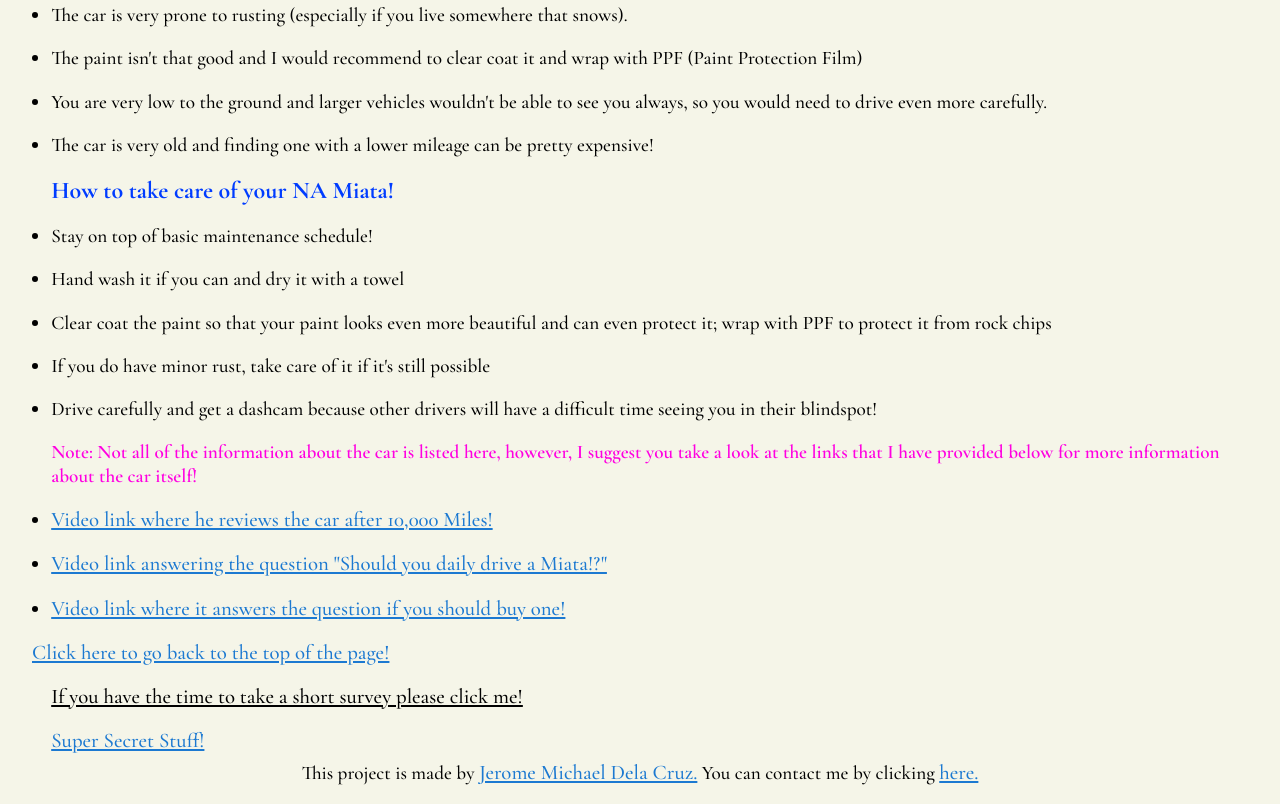
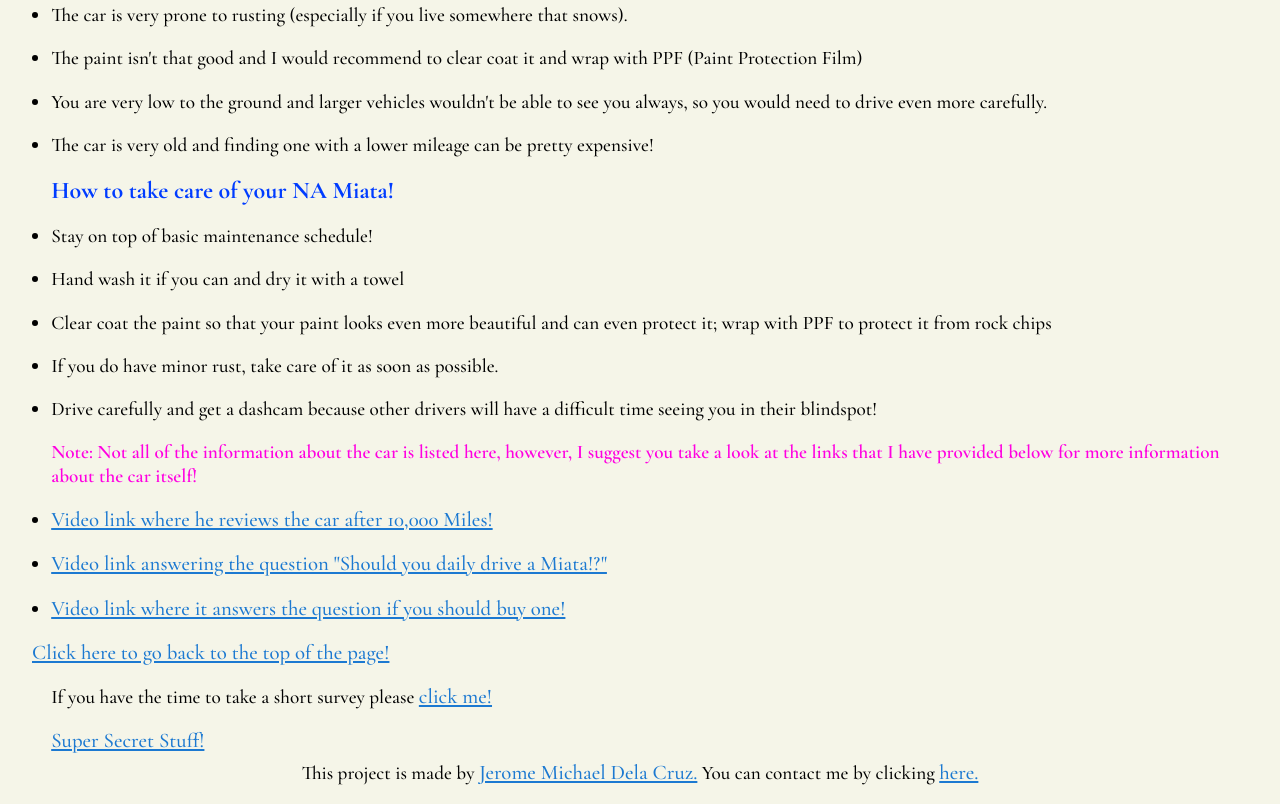
Before and after one commit to noonecaresman023/Working-with-Links-Class-Project, a plain HTML site: page main.html in a window 1280 px wide. Shown: the part 914-1718 px from the top of the page. Drawn offline with nearby package versions, Linux system fonts and the light colour scheme.

Commit message:
Update main.html

```diff
--- a/main.html
+++ b/main.html
@@ -1,5 +1,6 @@
 <!DOCTYPE html>
 <html lang="en">
+
   <head>
     <meta charset="UTF-8">
     <meta http-equiv="X-UA-Compatible" content="IE=edge">
@@ -7,6 +8,7 @@
     <link rel="stylesheet" href="./styles.css">
     <title>The NA Miata!</title>
   </head>
+
   <body>
     <main id="main-content">
       <h1>The NA Miata!</h1>
@@ -27,6 +29,8 @@
         Link to what the car looks like and what it CAN look like with
         modifications!
       </a>
+
+      <!-- Grouped content using the article tag, as the content can standalone by itself -->
 
       <article class="NA-Information">
         <h2>NA Miata Information</h2>
@@ -57,6 +61,9 @@
             </li>
           </ul>
         </section>
+
+        <!-- Above is basic information/features regarding the car -->
+
 
         <section class="pros-cons">
           <h3>NA Pros:</h3>
@@ -97,16 +104,20 @@
           </ul>
         </section>
 
+        <!-- Above is basically listing out all of the pros and cons of the car -->
+
         <section class="NA-Maintenance">
             <h3>How to take care of your NA Miata!</h3>
             <ul class="NA-feature-list">
                 <li>Stay on top of basic maintenance schedule!</li>
                 <li>Hand wash it if you can and dry it with a towel</li>
                 <li>Clear coat the paint so that your paint looks even more beautiful and can even protect it; wrap with PPF to protect it from rock chips</li>
-                <li>If you do have minor rust, take care of it if it's still possible</li>
+                <li>If you do have minor rust, take care of it as soon as possible.</li>
                 <li>Drive carefully and get a dashcam because other drivers will have a difficult time seeing you in their blindspot!</li>
             </ul>
           </section>
+
+        <!-- Above is giving knowledge to the user on how to care of the car -->
 
       </article>
 
@@ -115,14 +126,21 @@
         here, however, I suggest you take a look at the links that I have
         provided below for more information about the car itself!
       </p>
+
+      <!-- The endnote is basically informing the user that not everything is listed here and is suggesting to look at other sources to influence their decision -->
+
       <ul class="video-links">
         <li><a title="Click to watch!" href="https://www.youtube.com/watch?v=UoJ67eC2ZXI&t=77s&ab_channel=ThatDudeinBlue" target="_blank">Video link where he reviews the car after 10,000 Miles!</a></li>
         <li><a title="Click to watch!" href="https://www.youtube.com/watch?v=Fm1sxch_jao&t=199s&ab_channel=CashedOutCars" target="_blank">Video link answering the question "Should you daily drive a Miata!?"</a></li>
         <li><a title="Click to watch!" href="https://www.youtube.com/watch?v=2jYJiyW3sEE&t=266s&ab_channel=ReDriven" target="_blank">Video link where it answers the question if you should buy one!</a></li>
       </ul>
+
       <a title="Beam me up, Scotty!" href="#top"> Click here to go back to the top of the page!</a>
-      <p><a title="Click to take the survey!"> If you have the time to take a short survey please click me!</a></p>
+      <!-- The #top will take you to the top of the page -->
+      <p><span> If you have the time to take a short survey please </span><a title="Click to take the survey!" href="https://noonecaresman023.github.io/Do-you-like-Miatas-/" target="_blank">click me!</a></p>
+
       <p><a title="Click me if you dare! >:)" href="https://www.youtube.com/watch?v=dQw4w9WgXcQ&ab_channel=RickAstley">Super Secret Stuff!</a></p>
+
     </main>
 
     <footer>
@@ -130,7 +148,6 @@
         This project is made by <a title="Click to visit my Github Profile!" href="https://github.com/noonecaresman023" target="_blank">Jerome Michael Dela Cruz.</a>
         <span>You can contact me by clicking </span><a title="Click to email me!" href="mailto:stevebrine223@gmail.com?subject=!!IMPORTANT!!">here.</a>
       </p>
-
     </footer>
 
   </body>
```
